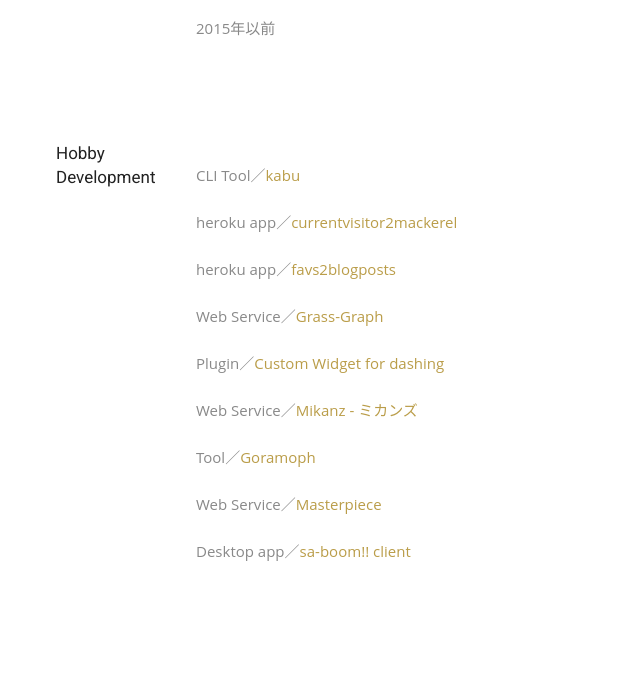
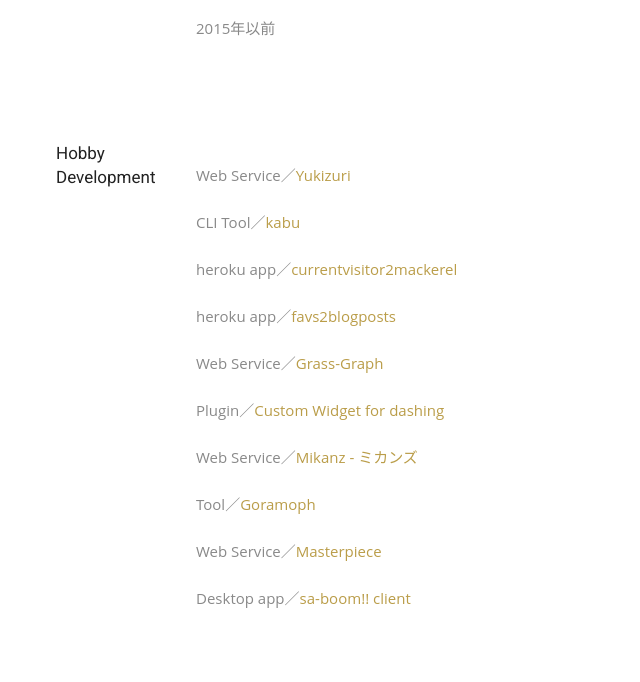
Before and after one commit to a-know/a-know.github.io, a plain HTML site: page index.html in a window 1280 px wide. Shown: the part 2309-2991 px from the top of the page, without its empty margins (639-1279 px from the left). Drawn offline with Linux system fonts and the light colour scheme; a web font is replaced by a local one.

Commit message:
Add yukizuri

```diff
--- a/index.html
+++ b/index.html
@@ -193,6 +193,7 @@
                                 <div class="row">
                                     <div class="col-sm-12">
                                         <ul class="service-list">
+                                            <li>Web Service／<a href="https://yukizuri.moshimo.works/" target="_blank">Yukizuri</a></li>
                                             <li>CLI Tool／<a href="https://github.com/a-know/kabu" target="_blank">kabu</a></li>
                                             <li>heroku app／<a href="https://github.com/a-know/currentvisitor2mackerel" target="_blank">currentvisitor2mackerel</a></li>
                                             <li>heroku app／<a href="https://github.com/a-know/favs2blogposts" target="_blank">favs2blogposts</a></li>
```
